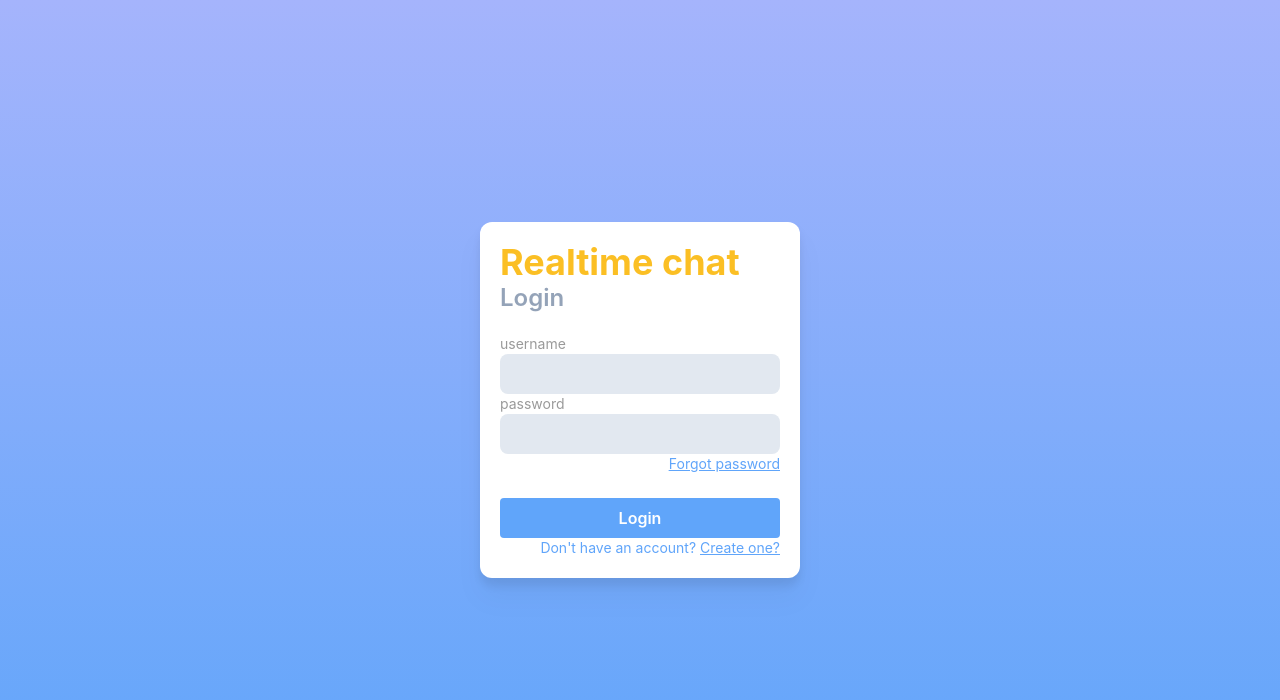
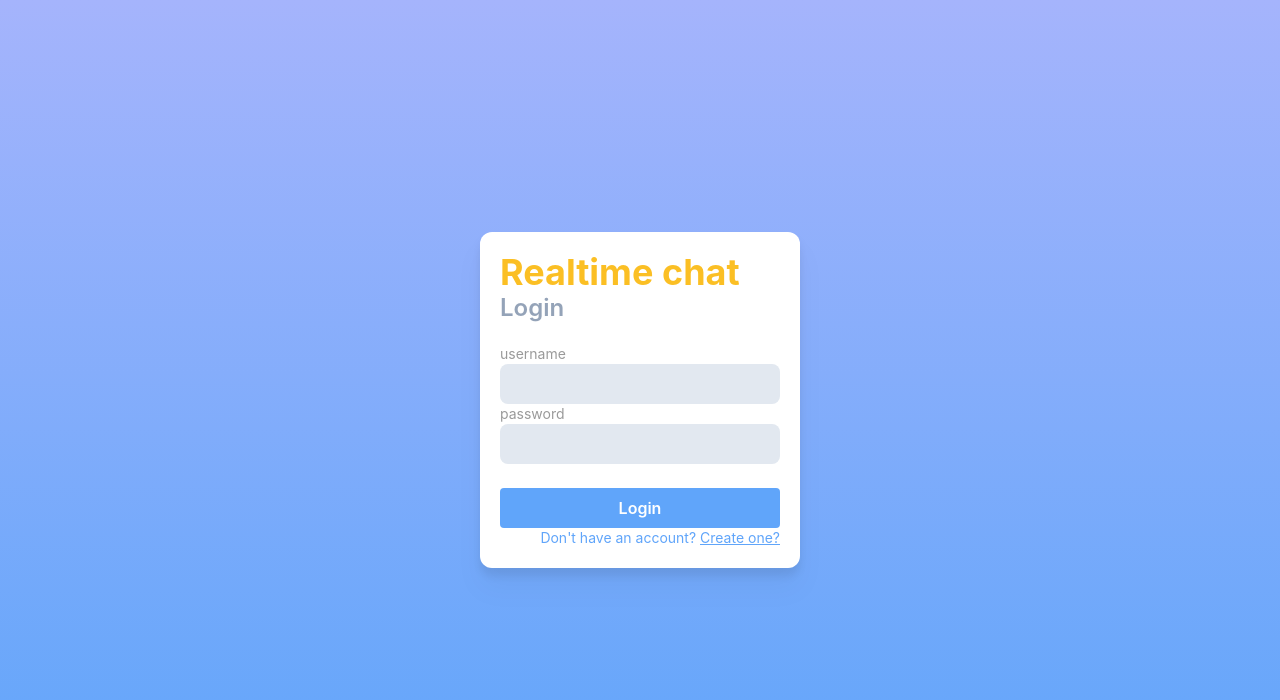
Before and after one commit to nghuuanhdai/next-realtime-chat, a Next.js app: page /login in a window 1280 px wide. Shown: the top 700 px of the page. Built offline with nearby package versions, Linux system fonts and the light colour scheme.

Commit message:
disable reset password link

```diff
--- a/pages/login.tsx
+++ b/pages/login.tsx
@@ -31,7 +31,7 @@ const Login: NextPage = ()=>{
           <input name='username' id='username' className='text-blue-900 flex-auto bg-slate-200 rounded-lg p-2' type='text'></input>
           <label htmlFor='password' className='flex-auto text-black/40 text-sm'>password</label>
           <input name='password' id='password' className='text-blue-900 flex-auto bg-slate-200 rounded-lg p-2' type='password'></input>
-          <span  className="text-right text-sm text-blue-400 underline"><Link href="/reset-password">Forgot password</Link></span>
+          {/* <span  className="text-right text-sm text-blue-400 underline"><Link href="/reset-password">Forgot password</Link></span> */}
           <button type='submit' className='mt-6 flex-auto rounded bg-blue-400 p-2 text-white font-semibold'>Login</button>
           <p className="text-right text-sm text-blue-400">Don&apos;t have an account? <span className="underline"><Link href="/register">Create one?</Link></span></p>
         </form>
```
